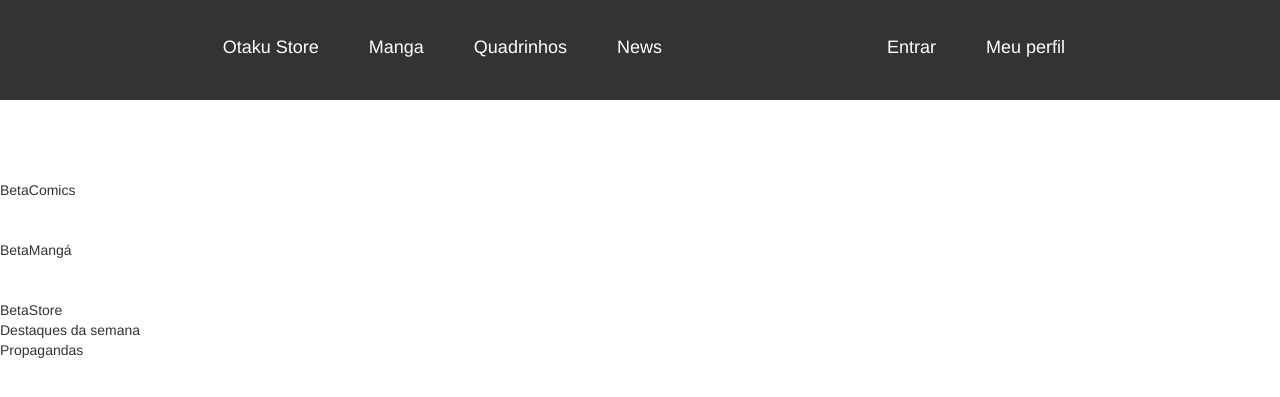
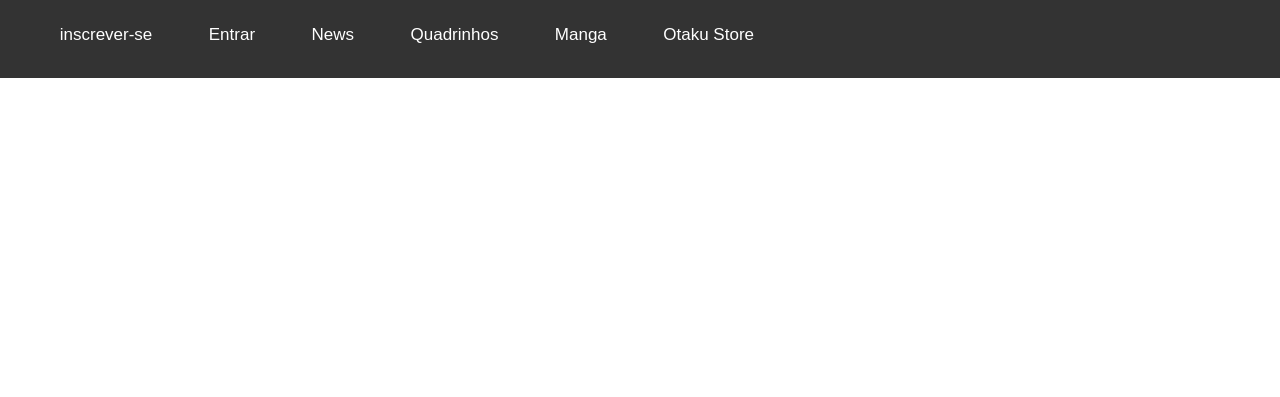
Before and after one commit to annadearaujo/situacao2018TeamBeta, a PHP site: page / in a window 1280 px wide. Shown: the top 397 px of the page. Run offline with PHP 8.4, Linux system fonts and the light colour scheme.

Commit message:
Modificações das paginas
Aqui foi modificado o navbar e seu midia caries

```diff
--- a/css/home.css
+++ /dev/null
@@ -1,187 +0,0 @@
-/*codigo para nav bar*/
-*{
-    margin: 0;
-    padding: 0;
-}
-ul {
-    list-style-type: none;
-    margin: 0;
-    padding: 0;
-    overflow: hidden;
-    background-color: #333;
-    height: 100px;
-}
-
-li {
-    float: right;
-    padding-top: 35px;
-    padding-right: 50px;
-}
-
-li a {
-    display: block;
-    color: white;
-    text-align: center;
-    font-size: 18px;
-    text-decoration: none;
-}
-
- span a:hover {
-    text-decoration: none;
-    border-bottom: 3px solid #858686;
-    color: white;
-}
-/*hover da navbar*/
-    .beta1 a:hover{
-    text-decoration: none;
-    border-bottom: 3px solid #2090fc;
-    color: #2090fc;
-    }
-    .beta2 a:hover{
-    text-decoration: none;
-    border-bottom: 3px solid #d9a420;
-    color: #d9a420;
-    }
-    .beta3 a:hover{
-    text-decoration: none;
-    border-bottom: 3px solid #b32323;
-    color: #b32323;
-    }
-    .beta4 a:hover{
-    text-decoration: none;
-    border-bottom: 3px solid #2e8c58;
-    color: #2e8c58;
-    }
-    .li_beta1{
-        margin-right: 180px;
-    }
-    .li-beta{
-        margin-right: 250px;
-    }
-/*codico para conteudo, se mecher apanha*/
-.col-1{
-    margin-left: 120px;
-    margin-right: 1150px;
-}
-.col-2{
-    margin-right: 570px;
-    margin-left: 900px;
-    margin-top: -90px;
-}
-.col-3{
-    margin-right: 120px;
-    margin-left: 1450px;
-    margin-top: -18px;
-}
-
-
-/*midia queries, se mecher eu mato 2 vezes e revivo para consertar o codigo*/
-
-
-/* Telefones em paisagem e abaixo */
-@media (max-width: 360px) {
-    span{
-        display: none;
-    }
-    .dropdown{
-        display: block;
-    }
- }
-@media (max-width: 480px) {
-    span{
-        display: none;
-    }
-    .dropdown{
-        display: block;
-    }
- }
-
-/* Telefones em paisagem a tablet em retrato */
-@media (max-width: 768px) {
-     ul {
-    height: 100px;
-    }
-    li {
-    padding-right: 25px;
-    }
-     .li_beta1{
-        margin-right: -15px;
-    }
-    .li-beta{
-        margin-right: 5px;
-    }
-    .col-1{
-        margin-left: 60px;
-        margin-right: 60px;
-        margin-bottom: 60px;
-    }
-    .col-2{
-        margin-right: 60px;
-        margin-left: 60px;
-        margin-top: 0px;
-        margin-bottom: 60px;
-    }
-    .col-3{
-        margin-right: 60px;
-        margin-left: 60px;
-        margin-top: 0px;
-    }
-}
-
-/* Tablet em retrato a paisagem e desktop */
-@media (min-width: 768px) and (max-width: 979px) {
-      ul {
-    height: 100px;
-    }
-    li {
-    padding-right: 25px;
-    }
-     .li_beta1{
-        margin-right: 65px;
-    }
-    .li-beta{
-        margin-right: 35px;
-    }
-    .col-1{
-        margin-left: 60px;
-        margin-right: 450px;
-        margin-bottom: 60px;
-    }
-    .col-2{
-        margin-right: 450px;
-        margin-left: 60px;
-        margin-top: 0px;
-        margin-bottom: 60px;
-    }
-    .col-3{
-        margin-right: 60px;
-        margin-left: 520px;
-        margin-top: -228px;
-    }
-}
-
-/* Desktop grande */
-@media (min-width: 1005px) {
-    .li_beta1{
-        margin-right: 165px;
-    }
-    .li-beta{
-        margin-right: 175px;
-    }
-    .col-1{
-    margin-left: 20%;
-    margin-right: 1150px;
-}
-.col-2{
-    margin-right: 570px;
-    margin-left: 900px;
-    margin-top: -90px;
-}
-.col-3{
-    margin-right: 120px;
-    margin-left: 1450px;
-    margin-top: -18px;
-}
-
-
-}
--- /dev/null
+++ b/css/navbar.css
@@ -0,0 +1,68 @@
+/*formatação geral*/
+*{
+	margin: 0;
+	padding: 0;
+	font-family: Arial, Helvetica, sans-serif;
+}
+/*formataçãi li e ul*/
+.ul_navbar{
+	 list-style-type: none;
+	 background: #333;
+	 text-align: right;
+	 padding-right: 500px;
+	 height: 78px;
+}
+ul.ul_navbar li{
+	 display: inline-block;
+     margin: 0 26px;
+     margin-top: 25px;
+}
+/*formatação do link*/
+.link_nav{
+	text-decoration: none;
+	color: white;
+	font-size: 17px;
+}
+/*hover de todos os links*/
+ul.ul_navbar li a:hover {
+	color: #007cfb;
+	border-bottom: 3px solid #007cfb;
+}
+
+
+
+/*midia caries,(por favor não mexer)*/
+
+/* Telefones em paisagem e abaixo */
+@media (max-width: 768px) {
+	body{
+		background-color: blue;
+	}
+	/*formataçãi li e ul*/
+	.ul_navbar{
+		list-style-type: none;
+	 	background: #333;
+		text-align: right;
+		padding-right: 50px;
+		height: 120px;
+	}
+	ul.ul_navbar li{
+		display: inline-block;
+    	margin: 0 10px;
+     	margin-top: 25px;
+	}
+}
+@media (min-width: 1005px) {
+	.ul_navbar{
+	 	list-style-type: none;
+	 	background: #333;
+	 	text-align: right;
+	 	padding-right: 500px;
+	 	height: 78px;
+	}
+	ul.ul_navbar li{
+	 	display: inline-block;
+    	 margin: 0 26px;
+    	 margin-top: 25px;
+	}
+}
--- a/index.php
+++ b/index.php
@@ -12,41 +12,23 @@
 
 		<!-- jquery - link cdn -->
 		<script src="https://code.jquery.com/jquery-2.2.4.min.js"></script>
-
-		<!-- bootstrap - link cdn -->
-		<link rel="stylesheet" href="https://maxcdn.bootstrapcdn.com/bootstrap/3.3.7/css/bootstrap.min.css" integrity="sha384-BVYiiSIFeK1dGmJRAkycuHAHRg32OmUcww7on3RYdg4Va+PmSTsz/K68vbdEjh4u" crossorigin="anonymous">
-
-		<link rel="stylesheet" type="text/css" href="css/home.css">
+		<!--link css da pagina-->
+		<link rel="stylesheet" type="text/css" href="css/index.css">
+		<!--link css da barra de navegação-->
+		<link rel="stylesheet" type="text/css" href="css/navbar.css">
 
 	</head>
 <body>
-	<!--Static navbar-->
 
-	          <ul>
-	          	<li class="li_beta1"><span><a href="perfil.php">Meu perfil</a></span></li>
-	            <li><span><a href="entrar.php">Entrar</a></span></li>
-	            <li class="li-beta"><span class="beta1"><a href="#">News</a></span></li>
-	            <li><span class="beta2"><a href="#">Quadrinhos</a></span></li>
-	            <li><span class="beta3"><a href="#">Manga</a></span></li>
-	            <li><span class="beta4"><a href="#">Otaku Store</a></span></li>
-	          </ul>
-
-	    <div class="">
-	    	<br><br><br><br>
-	    		<div class="">
-	    			BetaComics<br><br><br>
-	    			BetaMangá<br><br><br>
-	    			BetaStore<br>
-	    		</div>
-	    		<div class="">
-	    			Destaques da semana
-	    		</div>
-	    		<div class="	">
-	    			Propagandas
-	    		</div>
-
-	    </div>
-
+	<!--Barra de navegação. Padrão para todas as abas-->
+	<ul class="ul_navbar">
+	    <li><span><a href="#" class="link_nav">inscrever-se</a></span></li>
+	    <li><span><a href="#" class="link_nav">Entrar</a></span></li>
+	    <li><span><a href="#" class="link_nav">News</a></span></li>
+	    <li><span><a href="#" class="link_nav">Quadrinhos</a></span></li>
+	    <li><span><a href="#" class="link_nav">Manga</a></span></li>
+	    <li><span><a href="#" class="link_nav">Otaku Store</a></span></li>
+	</ul>
 
 	    <script src="https://maxcdn.bootstrapcdn.com/bootstrap/3.3.6/js/bootstrap.min.js"></script>
 </body>
```
Also changed, not shown: css/nav.css (deleted, +0 -60 lines).
